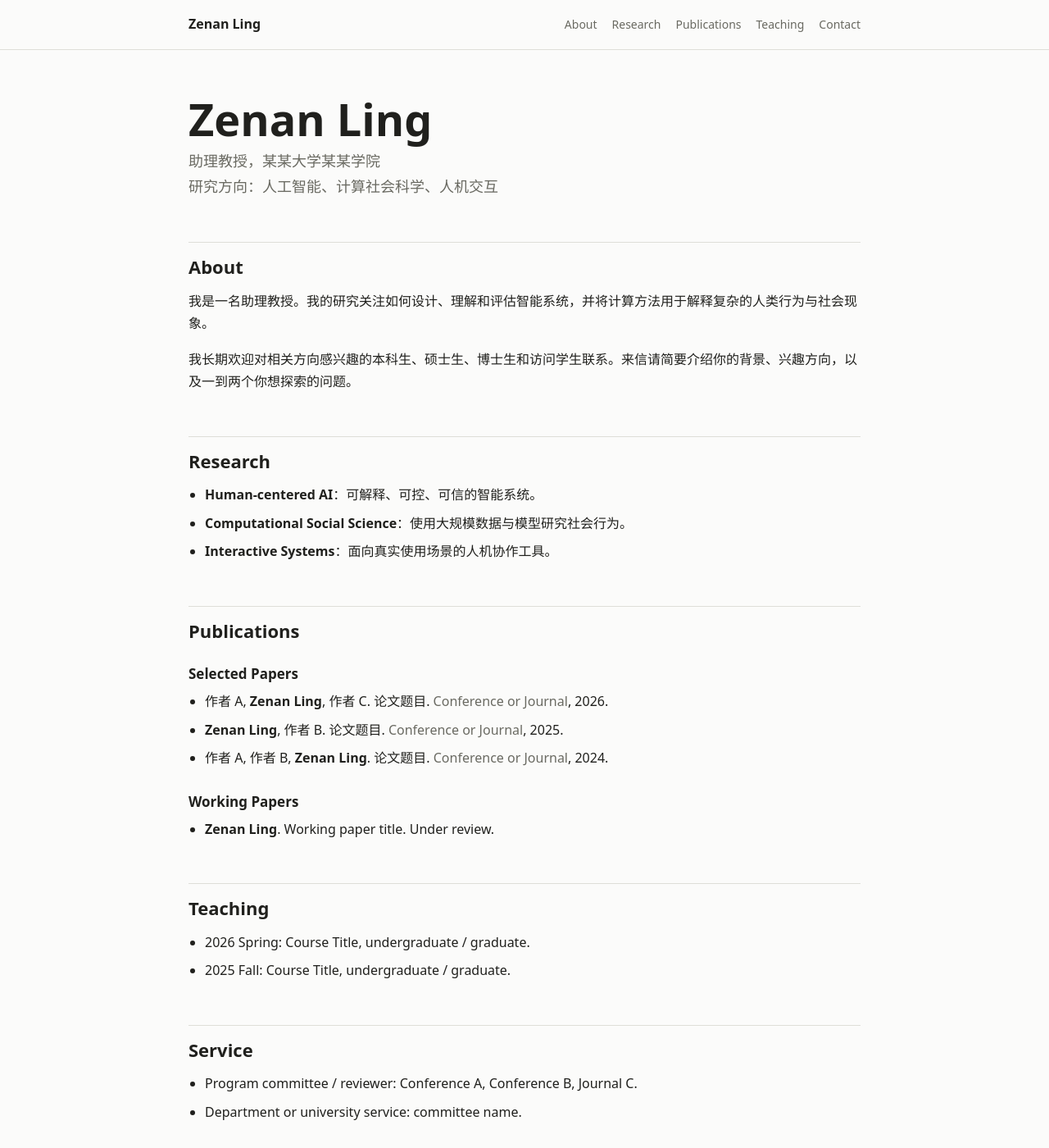
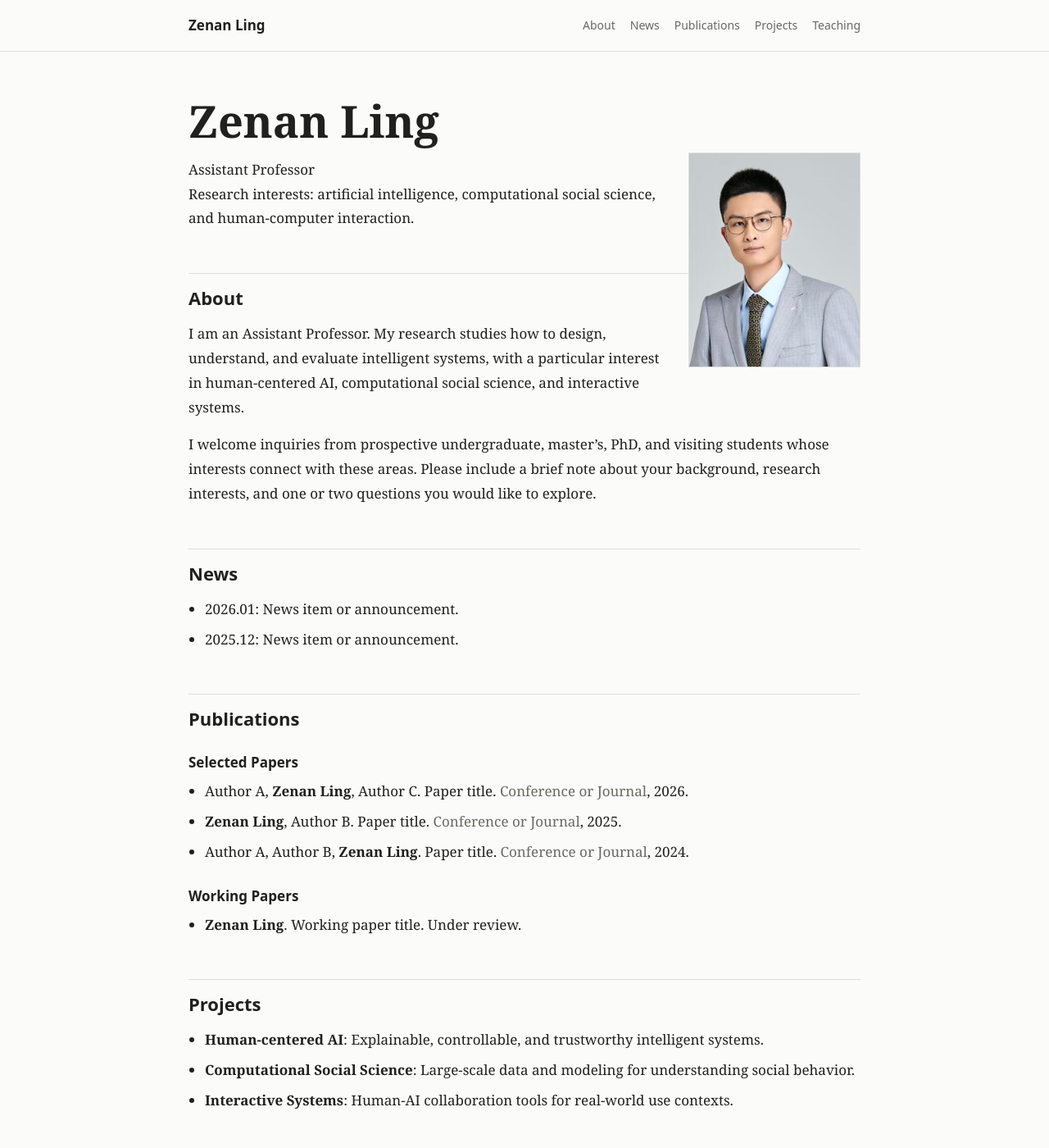
Before and after one commit to lingzenan/lingzenan.github.io, a Jekyll site: the page built from index.md, in a window 1280 px wide and 1400 px high. Shown: the whole window at 82% size. Built offline with Jekyll 4.4.1, drawn with Linux system fonts in a browser that asks for light colours; some of the changed text lies outside the part shown.

Commit message:
Polish academic homepage

```diff
--- a/_layouts/default.html
+++ b/_layouts/default.html
@@ -15,10 +15,10 @@
       <a class="brand" href="{{ '/' | relative_url }}">{{ site.title }}</a>
       <nav class="nav" aria-label="Sections">
         <a href="#about">About</a>
-        <a href="#research">Research</a>
+        <a href="#news">News</a>
         <a href="#publications">Publications</a>
+        <a href="#projects">Projects</a>
         <a href="#teaching">Teaching</a>
-        <a href="#contact">Contact</a>
       </nav>
     </header>
 
--- a/assets/style.css
+++ b/assets/style.css
@@ -6,6 +6,10 @@
   --accent: #245f73;
   --soft: #eef5f7;
   --max: 820px;
+  --serif: Charter, "Bitstream Charter", Cambria, Georgia, "Times New Roman",
+    "Noto Serif SC", "Songti SC", SimSun, serif;
+  --sans: ui-sans-serif, system-ui, -apple-system, BlinkMacSystemFont,
+    "Segoe UI", "Noto Sans SC", "Microsoft YaHei", sans-serif;
 }
 
 * {
@@ -20,11 +24,9 @@ body {
   margin: 0;
   color: var(--text);
   background: var(--bg);
-  font-family:
-    ui-sans-serif, system-ui, -apple-system, BlinkMacSystemFont, "Segoe UI",
-    "Noto Sans SC", "Microsoft YaHei", sans-serif;
-  font-size: 16px;
-  line-height: 1.72;
+  font-family: var(--serif);
+  font-size: 17px;
+  line-height: 1.76;
 }
 
 a {
@@ -53,6 +55,7 @@ a:hover {
 
 .brand {
   color: var(--text);
+  font-family: var(--sans);
   font-weight: 700;
   text-decoration: none;
   white-space: nowrap;
@@ -63,6 +66,7 @@ a:hover {
   flex-wrap: wrap;
   justify-content: flex-end;
   gap: 6px 18px;
+  font-family: var(--sans);
   font-size: 14px;
 }
 
@@ -98,6 +102,7 @@ a:hover {
   margin: 52px 0 14px;
   padding-top: 16px;
   border-top: 1px solid var(--line);
+  font-family: var(--sans);
   font-size: 22px;
   line-height: 1.25;
   letter-spacing: 0;
@@ -105,8 +110,20 @@ a:hover {
 
 .content h3 {
   margin: 28px 0 8px;
+  font-family: var(--sans);
   font-size: 17px;
   line-height: 1.35;
+}
+
+.profile-photo {
+  float: right;
+  width: clamp(150px, 24vw, 210px);
+  aspect-ratio: 4 / 5;
+  margin: 2px 0 22px 34px;
+  object-fit: cover;
+  object-position: center top;
+  border: 1px solid var(--line);
+  background: #fff;
 }
 
 .content p,
@@ -153,6 +170,7 @@ a:hover {
   padding: 24px 0 36px;
   color: var(--muted);
   border-top: 1px solid var(--line);
+  font-family: var(--sans);
   font-size: 14px;
 }
 
@@ -172,4 +190,11 @@ a:hover {
     width: min(100% - 32px, var(--max));
     padding-top: 36px;
   }
+
+  .profile-photo {
+    float: none;
+    display: block;
+    width: min(210px, 68vw);
+    margin: 8px 0 22px;
+  }
 }
--- a/index.md
+++ b/index.md
@@ -1,56 +1,51 @@
 ---
 layout: default
 title: Zenan Ling
-description: 助理教授，某某大学某某学院
+description: Assistant Professor
 ---
 
 # Zenan Ling
 
-助理教授，某某大学某某学院
-研究方向：人工智能、计算社会科学、人机交互
+<img class="profile-photo" src="{{ '/assets/profile-photo.png' | relative_url }}" alt="Portrait of Zenan Ling">
+
+Assistant Professor
+Research interests: artificial intelligence, computational social science, and human-computer interaction.
 
 ## About
 {: #about }
 
-我是一名助理教授。我的研究关注如何设计、理解和评估智能系统，并将计算方法用于解释复杂的人类行为与社会现象。
+I am an Assistant Professor. My research studies how to design, understand, and evaluate intelligent systems, with a particular interest in human-centered AI, computational social science, and interactive systems.
 
-我长期欢迎对相关方向感兴趣的本科生、硕士生、博士生和访问学生联系。来信请简要介绍你的背景、兴趣方向，以及一到两个你想探索的问题。
+I welcome inquiries from prospective undergraduate, master's, PhD, and visiting students whose interests connect with these areas. Please include a brief note about your background, research interests, and one or two questions you would like to explore.
 
-## Research
-{: #research }
+## News
+{: #news }
 
-- **Human-centered AI**：可解释、可控、可信的智能系统。
-- **Computational Social Science**：使用大规模数据与模型研究社会行为。
-- **Interactive Systems**：面向真实使用场景的人机协作工具。
+- 2026.01: News item or announcement.
+- 2025.12: News item or announcement.
 
 ## Publications
 {: #publications }
 
 ### Selected Papers
 
-- 作者 A, **Zenan Ling**, 作者 C. 论文题目. *Conference or Journal*, 2026.
-- **Zenan Ling**, 作者 B. 论文题目. *Conference or Journal*, 2025.
-- 作者 A, 作者 B, **Zenan Ling**. 论文题目. *Conference or Journal*, 2024.
+- Author A, **Zenan Ling**, Author C. Paper title. *Conference or Journal*, 2026.
+- **Zenan Ling**, Author B. Paper title. *Conference or Journal*, 2025.
+- Author A, Author B, **Zenan Ling**. Paper title. *Conference or Journal*, 2024.
 
 ### Working Papers
 
 - **Zenan Ling**. Working paper title. Under review.
+
+## Projects
+{: #projects }
+
+- **Human-centered AI**: Explainable, controllable, and trustworthy intelligent systems.
+- **Computational Social Science**: Large-scale data and modeling for understanding social behavior.
+- **Interactive Systems**: Human-AI collaboration tools for real-world use contexts.
 
 ## Teaching
 {: #teaching }
 
 - 2026 Spring: Course Title, undergraduate / graduate.
 - 2025 Fall: Course Title, undergraduate / graduate.
-
-## Service
-
-- Program committee / reviewer: Conference A, Conference B, Journal C.
-- Department or university service: committee name.
-
-## Contact
-{: #contact }
-
-- Email: your.name@example.edu
-- Office: Building, Room 000
-- Google Scholar: [Profile link](https://scholar.google.com/)
-- ORCID: [0000-0000-0000-0000](https://orcid.org/)
```
Also changed, not shown: assets/profile-photo.png (added).
